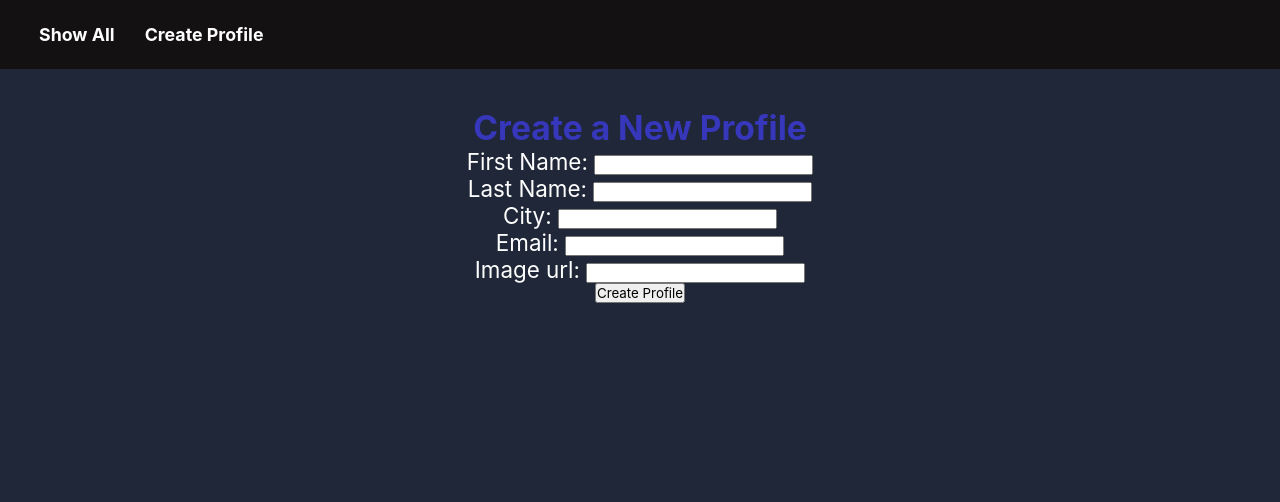
After one commit to Senahilal/cs412, a Django app: page /mini_fb/create_profile/ in a window 1280 px wide. The commit adds this page. Shown: the top 502 px of the page. Run offline with Django 5.2, Linux system fonts and the light colour scheme.

Commit message:
Implemented CreateProfileView with form and template for profile creation

```diff
--- /dev/null
+++ b/mini_fb/forms.py
@@ -0,0 +1,12 @@
+from django import forms
+from .models import Profile, StatusMessage
+
+class CreateProfileForm(forms.ModelForm):
+    first_name = forms.CharField(label="First Name", required=True)
+    last_name = forms.CharField(label="Last Name", required=True)
+    city = forms.CharField(label="City", required=True)
+    email = forms.CharField(label="Email", required=True)
+    class Meta:
+        '''associate this form witht he Profile model'''
+        model = Profile
+        fields = ['first_name', 'last_name', 'city', 'email', 'image_url']
--- a/mini_fb/models.py
+++ b/mini_fb/models.py
@@ -1,5 +1,6 @@
 from django.db import models
 from datetime import datetime
+from django.urls import reverse
 
 #This Profile model includes the following data attributes: first name, last name, city, email address, and a profile image url.
 
@@ -22,6 +23,10 @@ class Profile(models.Model):
         '''Get all status messages for this profile, ordered by timestamp.'''
         return StatusMessage.objects.filter(profile=self).order_by('-timestamp')
 
+    def get_absolute_url(self):
+        '''Return a URL to show this one profile'''
+        return reverse('show_profile', kwargs={'pk': self.pk})
+
 
 class StatusMessage(models.Model):
     '''Encapsulate the data for a status message.'''
--- a/mini_fb/templates/mini_fb/base.html
+++ b/mini_fb/templates/mini_fb/base.html
@@ -18,7 +18,7 @@
                     <!-- TODO LATER -->
                     <!-- <li><a href="{% url 'quote' %}">Home</a></li> -->
                     <li><a href="{% url 'show_all_profiles' %}">Show All</a></li>
-                    <li><a>Create Profile</a></li>
+                    <li><a href="{% url 'create_profile' %}">Create Profile</a></li>
 
                 </ul>
             </nav>
--- /dev/null
+++ b/mini_fb/templates/mini_fb/create_profile_form.html
@@ -0,0 +1,21 @@
+<!-- mini_fb/templats/mini_fb/create_profile_form.html -->
+{% extends 'mini_fb/base.html' %}
+
+{% block content %}
+
+<h2>Create a New Profile</h2>
+<form method="post">
+    {% csrf_token %}
+
+    <!-- display the form (context variable) -->
+    <!-- {{form}} -->
+
+    <!-- display as table -->
+    <!-- {{form.as_table}} -->
+
+    <!-- display as paragraphs -->
+    {{ form.as_p }}
+    <button type="submit">Create Profile</button>
+</form>
+
+{% endblock %}
--- a/mini_fb/urls.py
+++ b/mini_fb/urls.py
@@ -8,4 +8,6 @@ urlpatterns =[
     path('', views.ShowAllProfilesView.as_view(), name="show_all_profiles"),
     path('show_all', views.ShowAllProfilesView.as_view(), name="show_all_profiles"),
     path('profile/<int:pk>/', views.ShowProfilePageView.as_view(), name="show_profile"),
+    path('create_profile/',views.CreateProfileView.as_view(), name='create_profile'),
+
 ]
--- a/mini_fb/views.py
+++ b/mini_fb/views.py
@@ -1,9 +1,11 @@
 #mini_fb/urls.py
 # views to show the mini_fb application
-
+from typing import Any
 from django.shortcuts import render
+from django.urls import reverse
 
 from . models import *
+from . forms import *
 from django.views.generic import ListView, DetailView, CreateView, UpdateView, DeleteView
 
 # class-based view
@@ -19,3 +21,8 @@ class ShowProfilePageView(DetailView):
     model = Profile
     template_name = 'mini_fb/show_profile_page.html'
     context_object_name = 'profile'
+
+class CreateProfileView(CreateView):
+    model = Profile
+    form_class = CreateProfileForm
+    template_name = 'mini_fb/create_profile_form.html'
```
Also changed, not shown: db.sqlite3.
